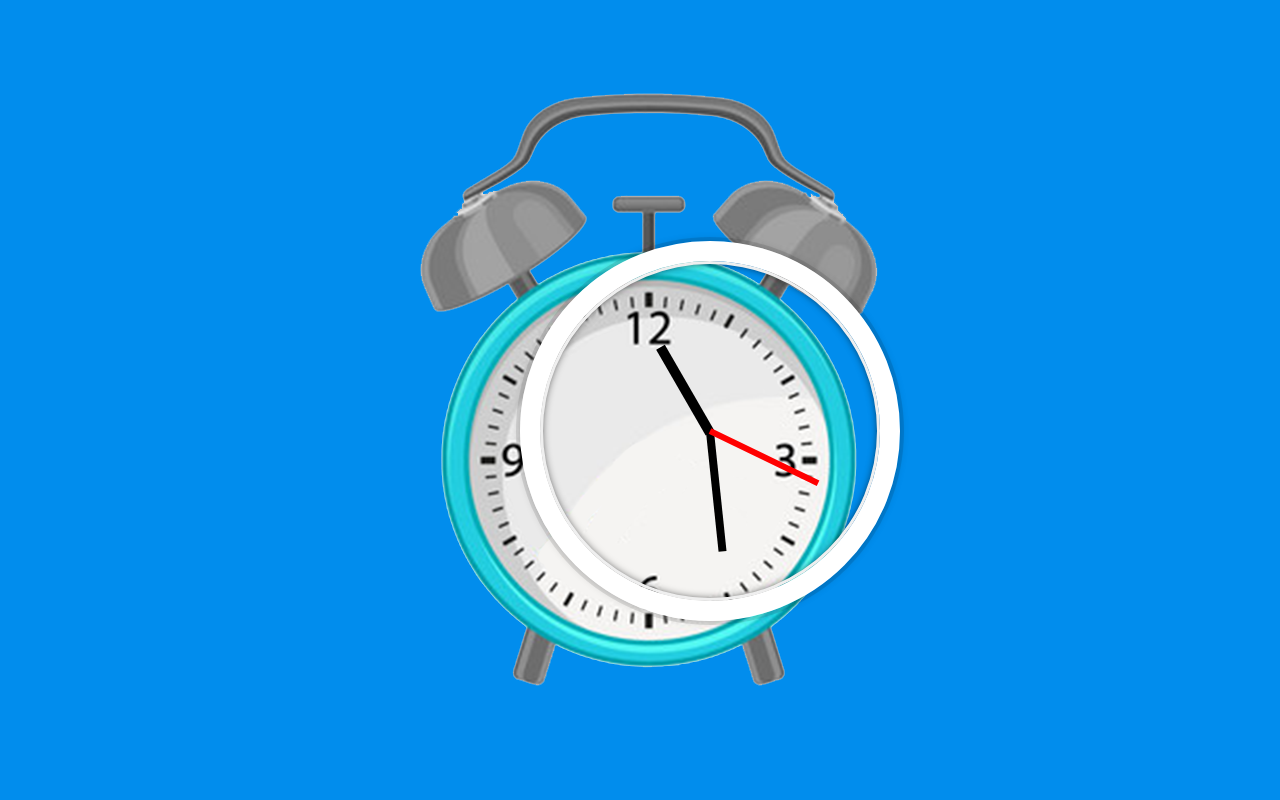
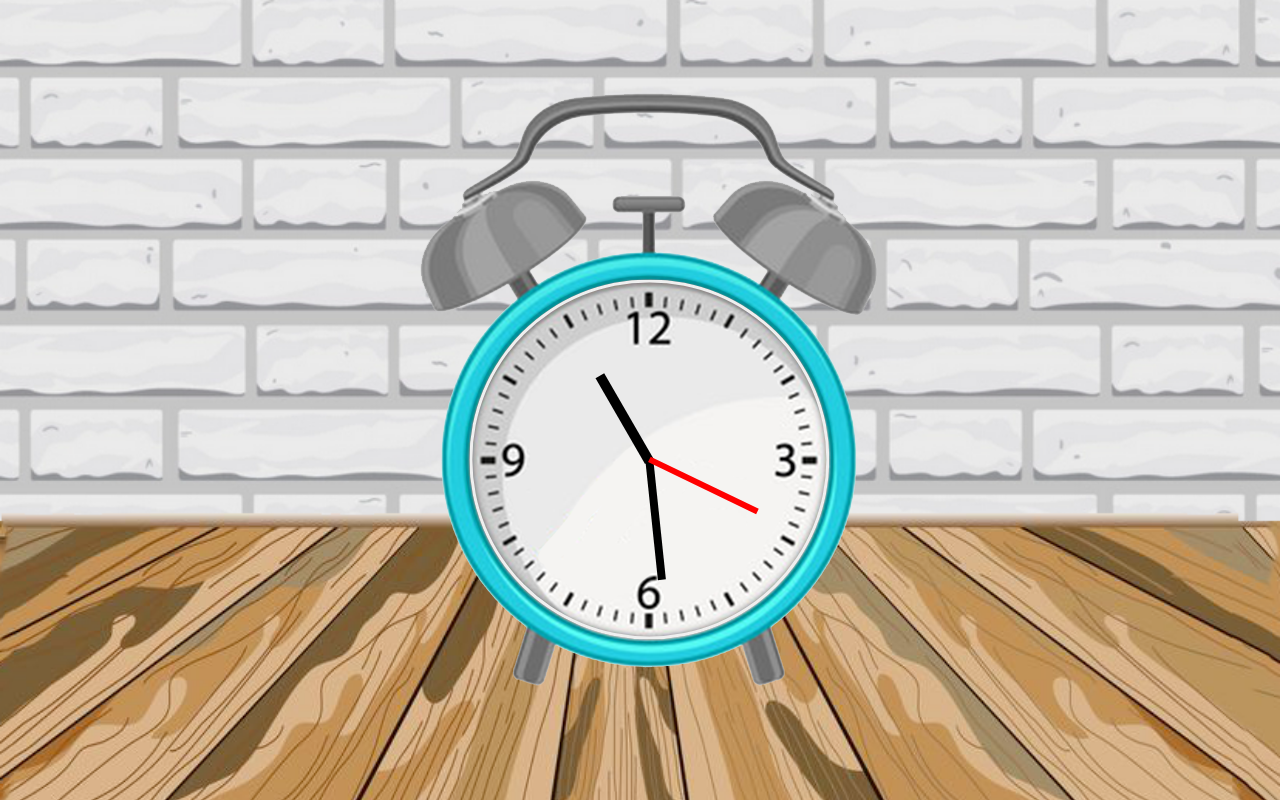
Before and after one commit to robertcheeseman/Global-Clocks, a plain HTML site: page index.html in a window 1280 px wide. Drawn offline with Linux system fonts and the light colour scheme.

Commit message:
new images

```diff
--- a/index.html
+++ b/index.html
@@ -7,7 +7,8 @@
 </head>
 <body>
 
-
+<div class="main-container" >
+  <img src="/Blue Clock.png" alt="" id="old-clock">
   <div class="clock">
     <div class="clock-face">
       <div class="hand hour-hand"></div>
@@ -15,6 +16,8 @@
       <div class="hand second-hand"></div>
     </div>
   </div>
+</div>
+
 
   <script src="index.js"></script>
 </body>
--- a/style.css
+++ b/style.css
@@ -1,7 +1,8 @@
 html {
-    background: #018DED url(./Blue\ Clock.png);
-    background-position: center;
+    background: #018DED url(/clockbackground.png);
+    background-position: 50% 70%;
     background-repeat: no-repeat;
+    background-size: cover;
     font-family: 'helvetica neue';
     text-align: center;
     font-size: 10px;
@@ -16,21 +17,27 @@ html {
     align-items: center;
   }
 
+  .main-container {
+    margin: auto;
+    display: flex;
+    justify-content: center;
+    align-items: center;
+  }
+
   .clock {
     width: 30rem;
     height: 30rem;
-    border: 20px solid white;
+    /* border: 20px solid white; */
     border-radius: 50%;
     margin: 50px auto;
-    position: relative;
-    padding: 2rem;
+    position: absolute;
+    padding: 3rem;
     box-shadow:
       0 0 0 4px rgba(0,0,0,0.1),
       inset 0 0 0 3px #EFEFEF,
       inset 0 0 10px black,
       0 0 10px rgba(0,0,0,0.2);
-      margin-top: 8.75%;
-      margin-left: 40.65%;
+      transform: translate(2.6%, 16.5%);
   }
 
   .clock-face {
```
Also changed, not shown: clockbackground.png (added), index.js (line endings or trailing spaces). Lines whose indentation alone changed are shown as unchanged.
